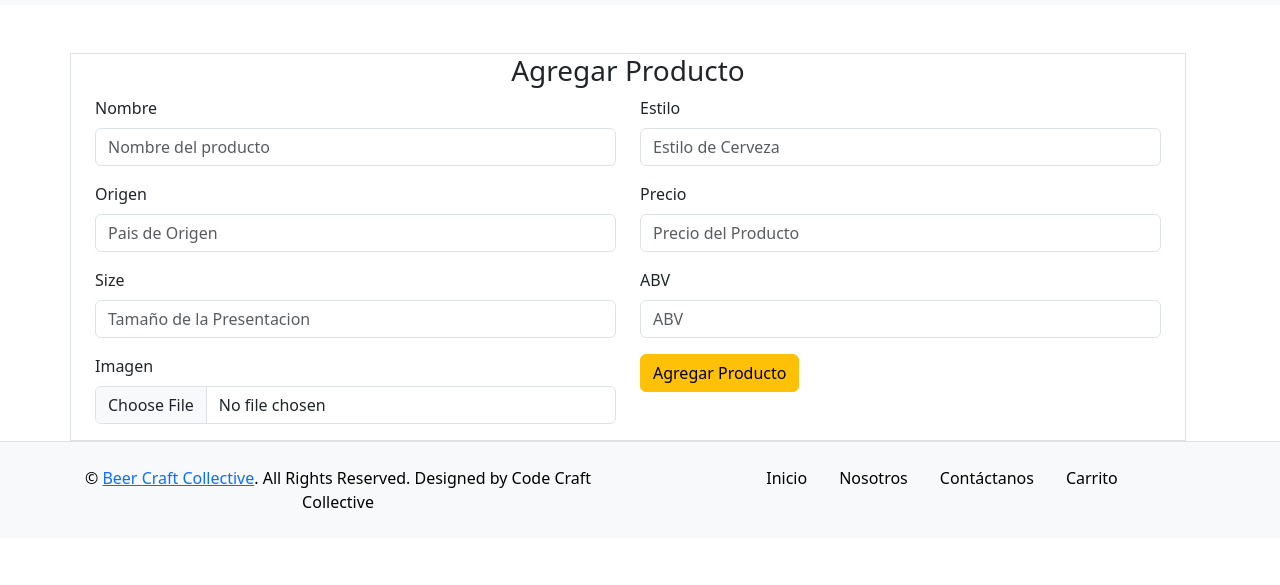
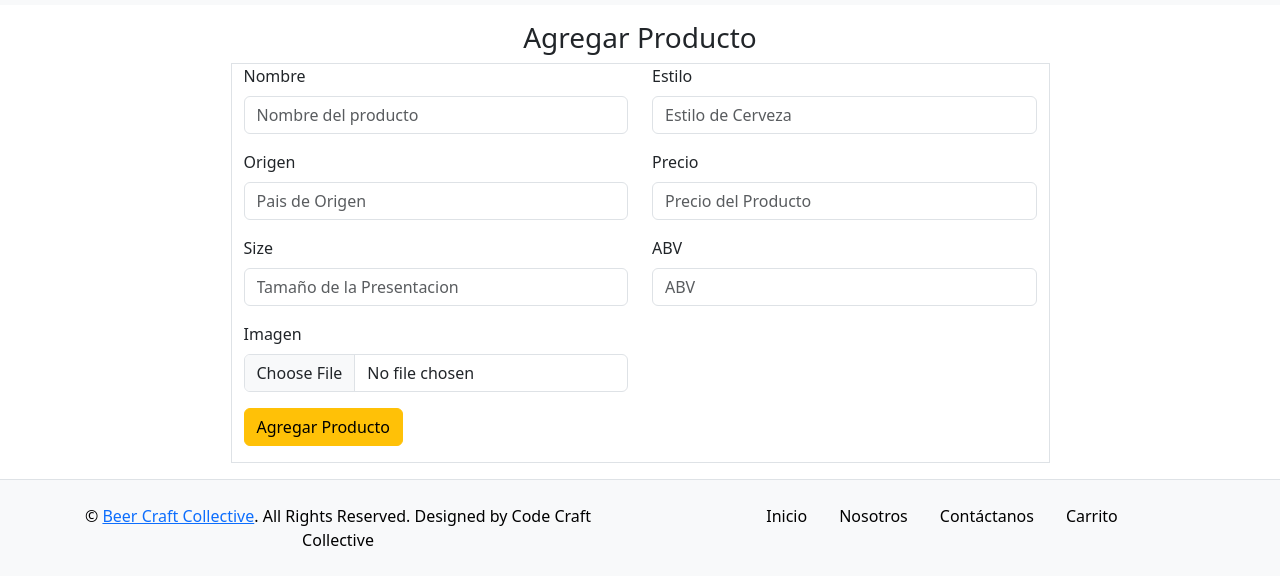
Before and after one commit to izetter/beercraftcollective, a website with bundled scripts: page pages/products/products.html in a window 1280 px wide. Shown: the part 111-696 px from the top of the page. Built offline with nearby package versions, Linux system fonts and the light colour scheme.

Commit message:
adjusted padding and margin to form

```diff
--- a/pages/products/products.html
+++ b/pages/products/products.html
@@ -128,10 +128,9 @@
 			</div> -->
 
 			<!--formulario para agregar producto-->
-			<section class="mt-5 container d-flex justify-content-between mx-auto">
-				<div class="row">
-					<form id="formProduct" class="row border border-dark-subtlek">
+			<section class="container my-3">
 				<h3 class="d-flex justify-content-center">Agregar Producto</h3>
+				<form id="formProduct" class="mx-auto row border border-dark-subtlek w-75 d-flex">
 					<div class="col-md-6 col-lg-6 mb-3">
 						<label for="name" class="form-label">Nombre</label>
 						<input
@@ -146,14 +145,7 @@
 					</div>
 					<div class="col-md-6 col-lg-6 mb-3">
 						<label for="style" class="form-label">Estilo</label>
-							<input
-								type="text"
-								required
-								name="style"
-								class="form-control"
-								id="style"
-								placeholder="Estilo de Cerveza"
-							/>
+						<input type="text" required name="style" class="form-control" id="style" placeholder="Estilo de Cerveza" />
 					</div>
 					<div class="col-md-6 col-lg-6 mb-3">
 						<label for="origin" class="form-label">Origen</label>
@@ -198,11 +190,10 @@
 							placeholder="Precio del Producto"
 						/>
 					</div>
-						<div class="col-md-6 col-lg-6">
+					<div class="col-md-12 col-lg-12 mb-3">
 						<button id="submit-product" type="submit" class="btn btn-warning">Agregar Producto</button>
 					</div>
 				</form>
-				</div>
 			</section>
 			<div class="container">
 				<div class="row">
```
Lines whose indentation alone changed are shown as unchanged.
